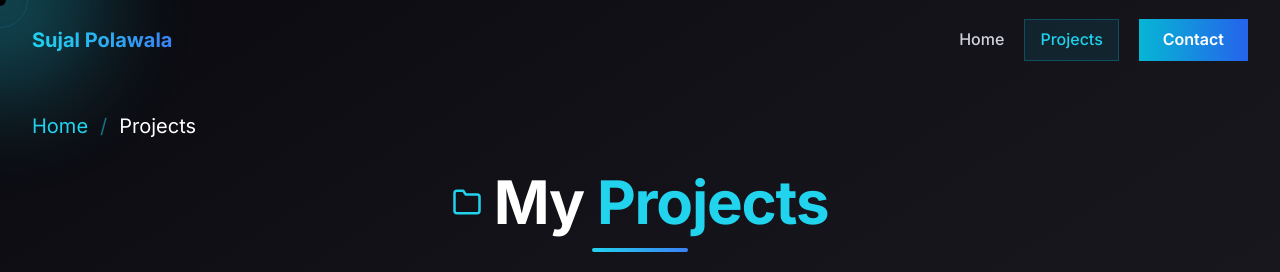
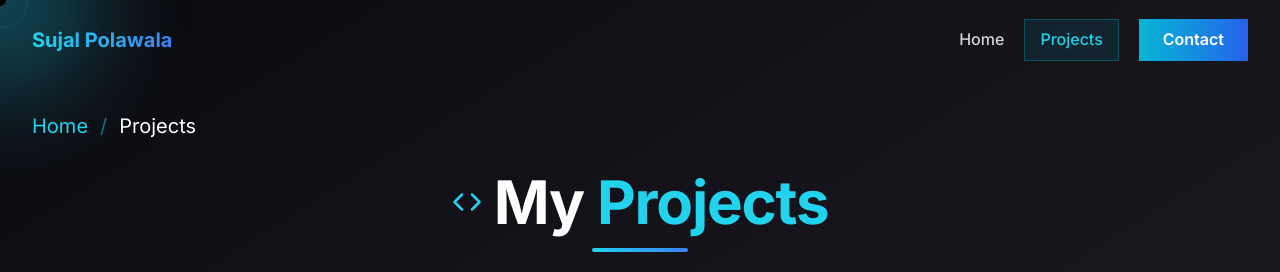
Before and after one commit to Sujal-Polawala/portfolio, a React (Vite) app: page /projects in a window 1280 px wide. Shown: the top 272 px of the page. Built offline with nearby package versions, Linux system fonts and the light colour scheme; the HTML template or start-up script is replaced by a standard one.

Commit message:
Remove Link and Change logo of my projects.

```diff
--- a/src/data/projects.jsx
+++ b/src/data/projects.jsx
@@ -7,7 +7,6 @@ const projects = [
       user: "https://major-project-three-beta.vercel.app/",
       admin: "https://trynbuy-admin.vercel.app",
     },
-    deployment: "https://major-project-three-beta.vercel.app/",
     Credentials: {
       admin:{
         username: "admin123",
--- a/src/pages/projectPage.jsx
+++ b/src/pages/projectPage.jsx
@@ -2,7 +2,7 @@ import React, { useEffect, useState } from "react";
 import { motion } from "framer-motion";
 import ProjectCardSkeleton from "../skeletons/ProjectCardSkeleton";
 import Breadcrumbs from "../components/Breadcrumbs/Breadcrumbs";
-import { FiGithub, FiExternalLink, FiFolder } from "react-icons/fi";
+import { FiGithub, FiExternalLink, FiCode } from "react-icons/fi";
 
 const CACHE_KEY = "githubProjects";
 const CACHE_TIMESTAMP_KEY = "githubProjectsTimestamp";
@@ -62,7 +62,7 @@ const ProjectsPage = () => {
           className="text-center"
         >
           <div className="flex items-center justify-center gap-3 mb-4">
-            <FiFolder className="text-cyan-400 text-3xl" />
+            <FiCode className="text-cyan-400 text-3xl" />
             <h1 className="text-4xl sm:text-5xl lg:text-6xl font-bold">
               My <span className="text-cyan-400">Projects</span>
             </h1>
```
